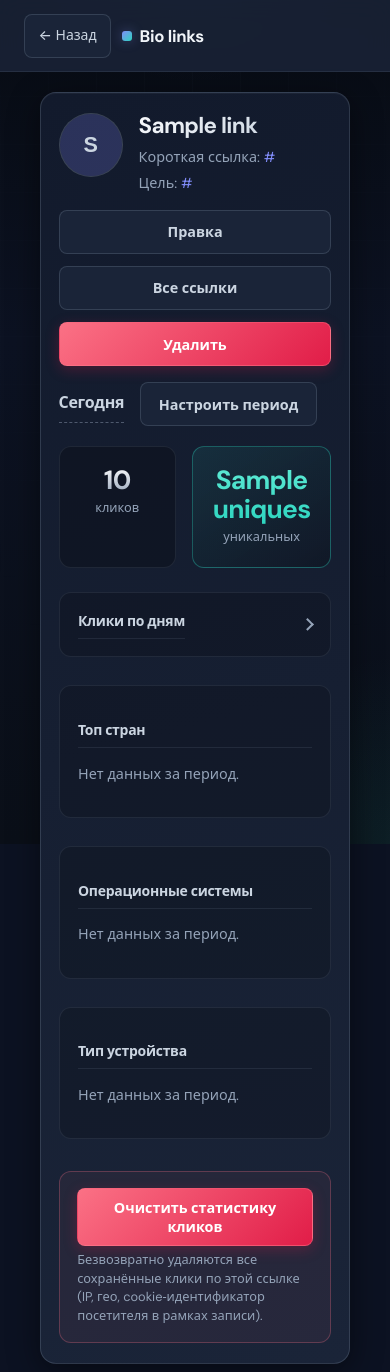
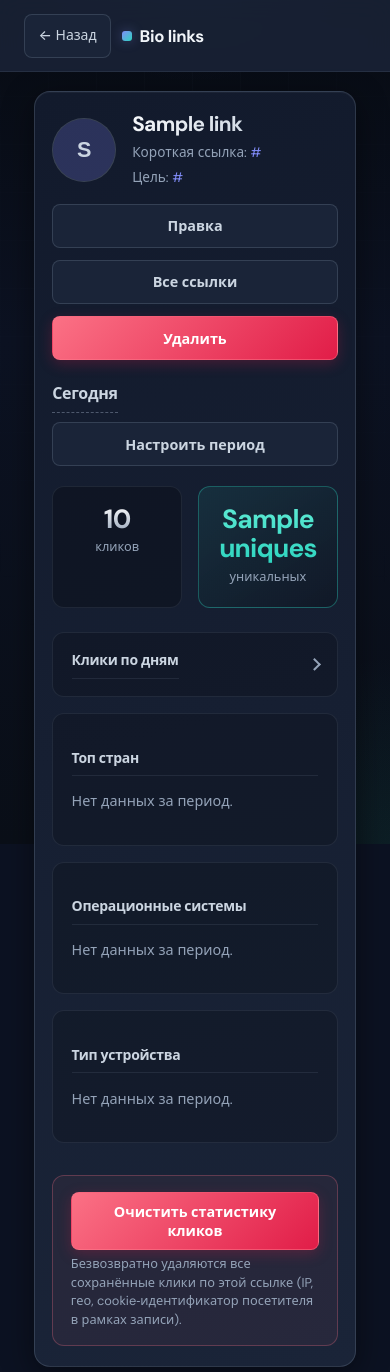
Before and after one commit to Progery222/clicks, a FastAPI app: template app/templates/link_stats.html in a window 390 px wide. Shown: the top 1372 px of the page. Run offline with FastAPI, Linux system fonts and the light colour scheme; the template is opened without the code that fills it: most values are stand-ins (such as "Sample title", 1, 10 or a date in 2020); parts of the project's set-up code (start-up, migrations or seed data) failed here and were passed over.

Commit message:
Адаптивная вёрстка: планшет 2 колонки графиков, мобильные отступы и скролл фильтров
Co-authored-by: Cursor <cursoragent@cursor.com>

```diff
--- a/app/static/style.css
+++ b/app/static/style.css
@@ -281,6 +281,7 @@ a:hover {
   padding-left: max(1.25rem, env(safe-area-inset-left));
   padding-right: max(1.25rem, env(safe-area-inset-right));
   padding-bottom: max(3rem, env(safe-area-inset-bottom));
+  min-width: 0;
 }
 
 .page-title {
@@ -310,6 +311,7 @@ a:hover {
   border: 1px solid var(--border-strong);
   border-radius: var(--radius-lg);
   padding: 1.5rem 1.65rem;
+  min-width: 0;
   box-shadow: var(--shadow-card);
 }
 
@@ -2174,6 +2176,15 @@ button[type="submit"].btn-primary {
 .stats-meta {
   margin: 0.25rem 0 0;
   font-size: 0.9rem;
+  overflow-wrap: anywhere;
+}
+
+/* ——— Планшет: графики статистики в 2 колонки ——— */
+@media (max-width: 1100px) {
+  .indicators-grid.stats-charts-grid {
+    grid-template-columns: repeat(2, minmax(0, 1fr));
+    gap: 1.25rem 1.35rem;
+  }
 }
 
 .login-head {
@@ -2281,12 +2292,83 @@ button[type="submit"].btn-primary {
   }
 
   .main {
-    padding-top: 1.25rem;
-    padding-bottom: 2rem;
+    padding: 1.15rem max(0.85rem, env(safe-area-inset-left)) 2rem
+      max(0.85rem, env(safe-area-inset-right));
+    padding-bottom: max(2rem, env(safe-area-inset-bottom));
   }
 
   .card {
     padding: 1.25rem 1.1rem;
+  }
+
+  .stats-toolbar {
+    flex-direction: column;
+    align-items: stretch;
+    gap: 0.55rem;
+  }
+
+  .stats-toolbar .btn-secondary {
+    width: 100%;
+    min-height: 2.75rem;
+  }
+
+  .stats-preset-cycle {
+    align-self: flex-start;
+  }
+
+  .indicators-grid,
+  .indicators-grid.stats-charts-grid {
+    grid-template-columns: 1fr;
+    gap: 1rem;
+  }
+
+  .indicators-panel {
+    padding: 0.95rem 1rem;
+  }
+
+  .bar-chart__row {
+    grid-template-columns: minmax(3.5rem, 5rem) 1fr minmax(2rem, auto);
+    gap: 0.5rem 0.55rem;
+  }
+
+  .bar-chart__label {
+    font-size: 0.78rem;
+  }
+
+  .bar-chart__value {
+    font-size: 0.78rem;
+  }
+
+  .platform-bar__pills,
+  .dash-period__pills,
+  .filter-bar__pills {
+    flex-wrap: nowrap;
+    overflow-x: auto;
+    -webkit-overflow-scrolling: touch;
+    padding-bottom: 0.35rem;
+    scrollbar-width: thin;
+  }
+
+  .platform-pill,
+  .filter-pill {
+    flex-shrink: 0;
+  }
+
+  .stats-head__identity {
+    align-items: center;
+  }
+
+  .stats-head__text {
+    min-width: 0;
+  }
+
+  .stats-head__text .page-title {
+    font-size: 1.3rem;
+    overflow-wrap: anywhere;
+  }
+
+  .stats-meta {
+    font-size: 0.85rem;
   }
 
   .row.between.wrap {
@@ -2372,6 +2454,10 @@ button[type="submit"].btn-primary {
     min-width: min(32rem, 100%);
   }
 
+  .table-wrap {
+    overflow-x: auto;
+  }
+
   .actions.actions--icons {
     flex-direction: row;
     flex-wrap: nowrap;
@@ -2411,6 +2497,20 @@ button[type="submit"].btn-primary {
 @media (max-width: 380px) {
   .kpi-grid {
     grid-template-columns: 1fr;
+  }
+
+  .stats-head__identity {
+    flex-direction: column;
+    align-items: center;
+    text-align: center;
+  }
+
+  .stats-head__text .page-title {
+    font-size: 1.2rem;
+  }
+
+  .bar-chart__row {
+    grid-template-columns: minmax(3rem, 4.25rem) 1fr minmax(1.75rem, auto);
   }
 
   .table--wide {
@@ -2523,17 +2623,3 @@ button[type="submit"].btn-primary {
   outline-offset: 3px;
   border-radius: 4px;
 }
-
-@media (max-width: 768px) {
-  .indicators-grid {
-    grid-template-columns: 1fr;
-  }
-
-  .indicators-grid.stats-charts-grid {
-    grid-template-columns: 1fr;
-  }
-
-  .bar-chart__row {
-    grid-template-columns: minmax(4rem, 5.5rem) 1fr minmax(2rem, auto);
-  }
-}
```
